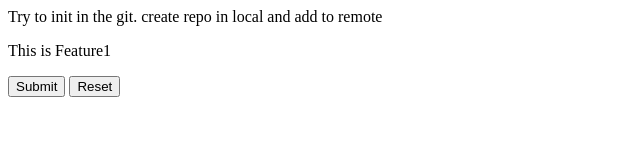
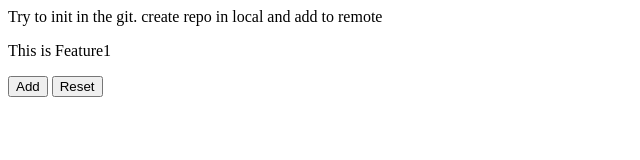
Before and after one commit to vp-coder-04/LocalRepo, a plain HTML site: page Index.html in a window 1280 px wide. Shown: the full height of the page, 0-640 px from the left. Drawn offline with Linux system fonts and the light colour scheme.

Commit message:
change name submit to add

```diff
--- a/Index.html
+++ b/Index.html
@@ -1,4 +1,4 @@
 <p>Try to init in the git. create repo in local and add to remote</p>
 <p>This is Feature1</p>
-<button>Submit</button>
+<button>Add</button>
 <button>Reset</button>
```
